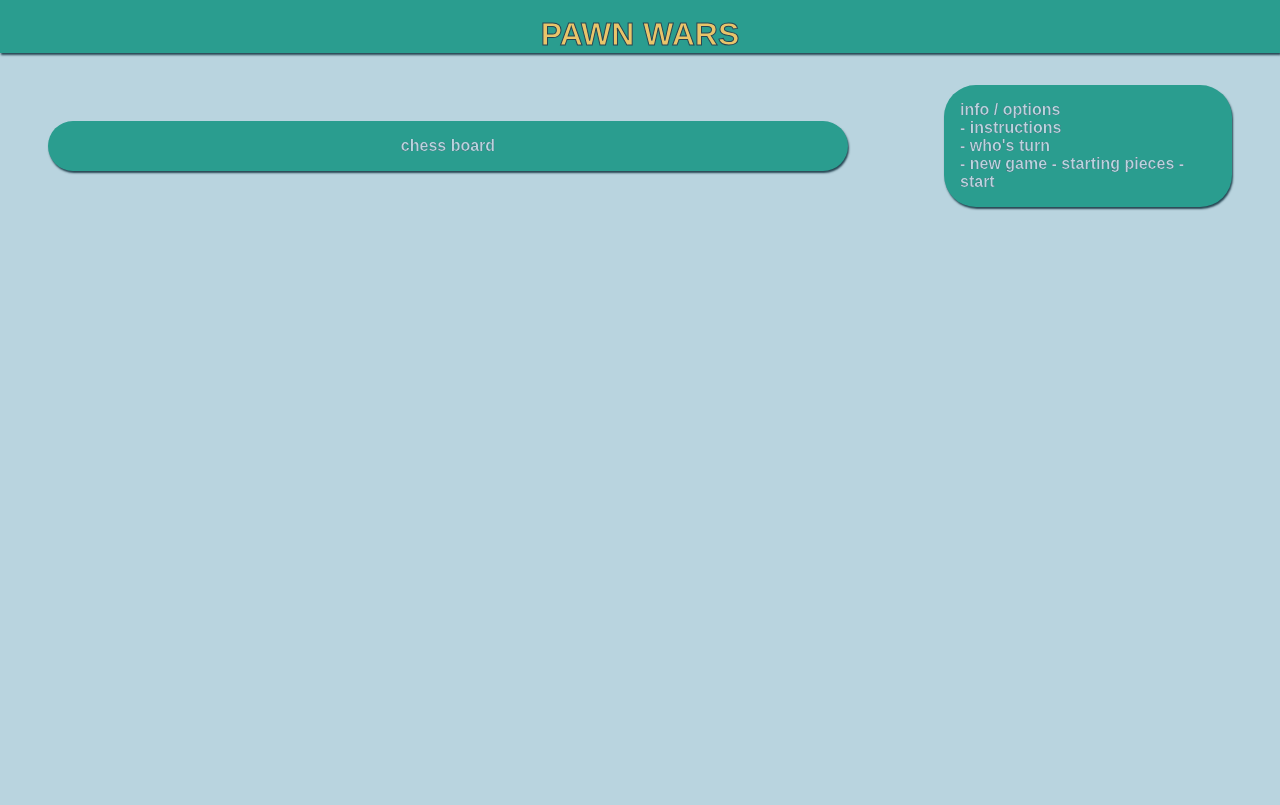
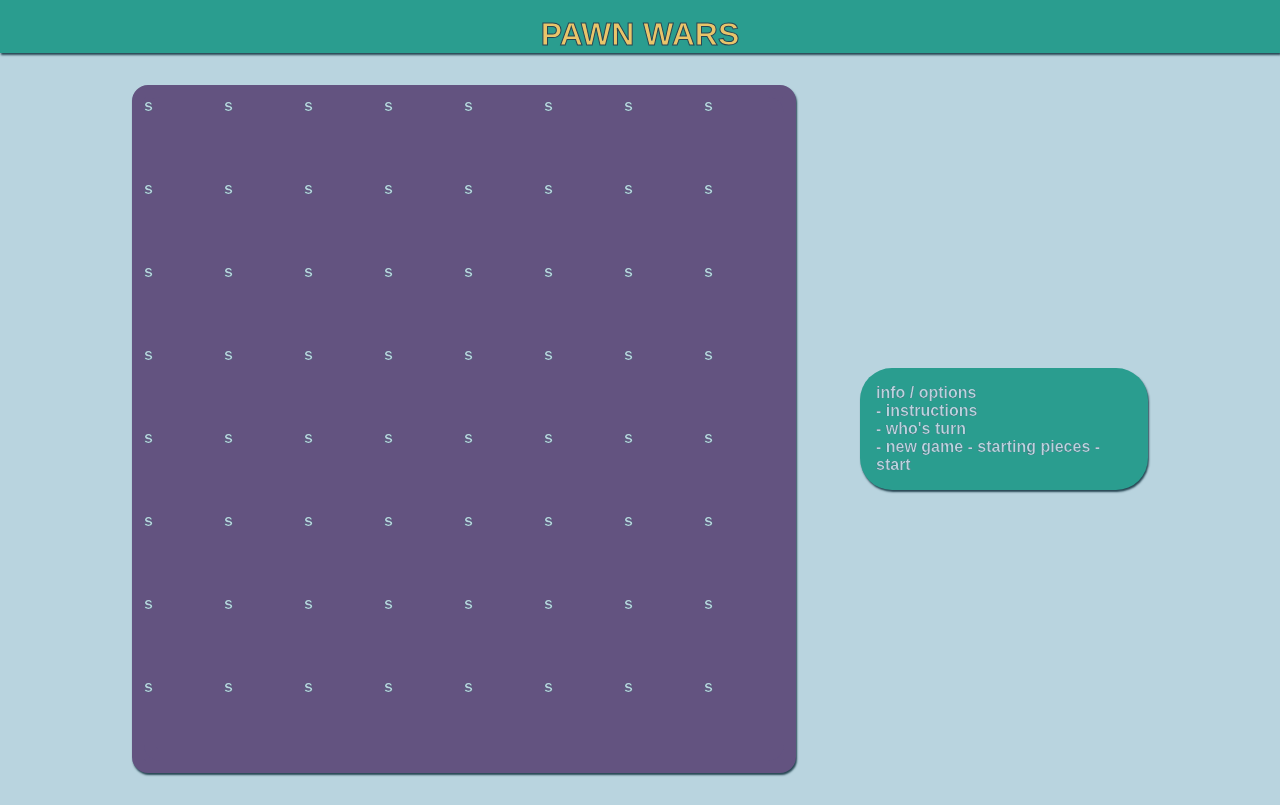
Before and after one commit to cooljasonmelton/pawn-wars, a React (Create React App) app: page / in a window 1280 px wide. Built offline with nearby package versions, Linux system fonts and the light colour scheme.

Commit message:
styling main containers

```diff
--- a/src/App.css
+++ b/src/App.css
@@ -1,5 +1,6 @@
-/* https://coolors.co/264653-b9d4df-2a9d8f-e9c46a-f4a261-e76f51 */
+/* COLORS: https://coolors.co/264653-b9d4df-2a9d8f-e9c46a-f4a261-e76f51 */
 
+/* GENERAL */
 * {
     padding: 0;
     margin: 0;
@@ -9,6 +10,14 @@
     width: 100%;
     min-height: 100vh;
 }
+
+.cfb{
+    display: flex;
+    align-items: center;
+    justify-content: center;
+}
+
+/* LOGO  */
 
 .logo-c{
     width: 100%;
@@ -29,23 +38,13 @@
     -webkit-text-stroke-color: #264653;
 }
 
-.cfb{
-    display: flex;
-    align-items: center;
-    justify-content: space-around;
-}
-
+/* MAIN CONTAINERS */
 .m-container{
-    margin-top: 2em;
-    padding: 1em;
+    margin: 2em;
 
     background-color: #2A9D8F;
     box-shadow: 1px 2px 2px #264653;
     border-radius: 2rem;
-
-    display: flex;
-    align-items: center;
-    justify-content: center;
 
     font-weight: bold;
     color: #B9D4DF;
@@ -54,27 +53,41 @@
     -webkit-text-stroke-color: #264653;
 }
 
+/* BOARD CONTAINER */
 .board-c{
-    width: 60%;
+    position: relative;
+
+    width: 50%;
+
+    border-radius: 1em;
+    border: 0.8em solid #635380;
+    background-color: #635380;
 }
 
+.board-c:after{
+    content: '';
+
+    display: block;
+    padding-top: 100%;
+
+    border: 0.8em solid #635380;
+    border-radius: 1em;
+}
+
+/* INFO CONTAINER */
 .info-c{
     width: 20%;
-
+    padding: 1em;
 }
 
+/* SMALL SCREENS */
 @media (max-width: 40em) {
     .cfb{
         flex-direction: column;
     }
 
-    .board-c{
-        width: 100%;
+    .m-container{
+        margin: 1em;
+        width: 90%;
     }
-
-    .info-c{
-        width: 100%;
-
-    }
-
 }
--- a/src/App.js
+++ b/src/App.js
@@ -4,6 +4,7 @@ import React from 'react';
 import './App.css';
 
 // components
+import Board from './board/Board';
 
 const App = () => {
   return (
@@ -15,7 +16,7 @@ const App = () => {
 
       <div className="cfb">
         <div className="m-container board-c">
-          chess board
+          <Board/>
         </div>
 
         <div className="m-container info-c">
--- /dev/null
+++ b/src/board/Board.css
@@ -0,0 +1,12 @@
+.Board{
+    position: absolute;
+    width: 100%;
+    height: 100%;
+    display: grid;
+    grid-template: repeat(8, 1fr) / repeat(8, 1fr);
+}
+
+.square{
+    width: 100%;
+    height: 100%;
+}
--- /dev/null
+++ b/src/board/Board.js
@@ -0,0 +1,18 @@
+import React from 'react';
+
+// styling
+import './Board.css';
+
+// components
+
+const Board = () => {
+    const sqArr = Array.from(Array(64).keys())
+
+    return (
+        <div className="Board">
+            {sqArr.map(sq => <div key={sq} className="square">s</div>)}
+        </div>
+  );
+}
+
+export default Board;
```
